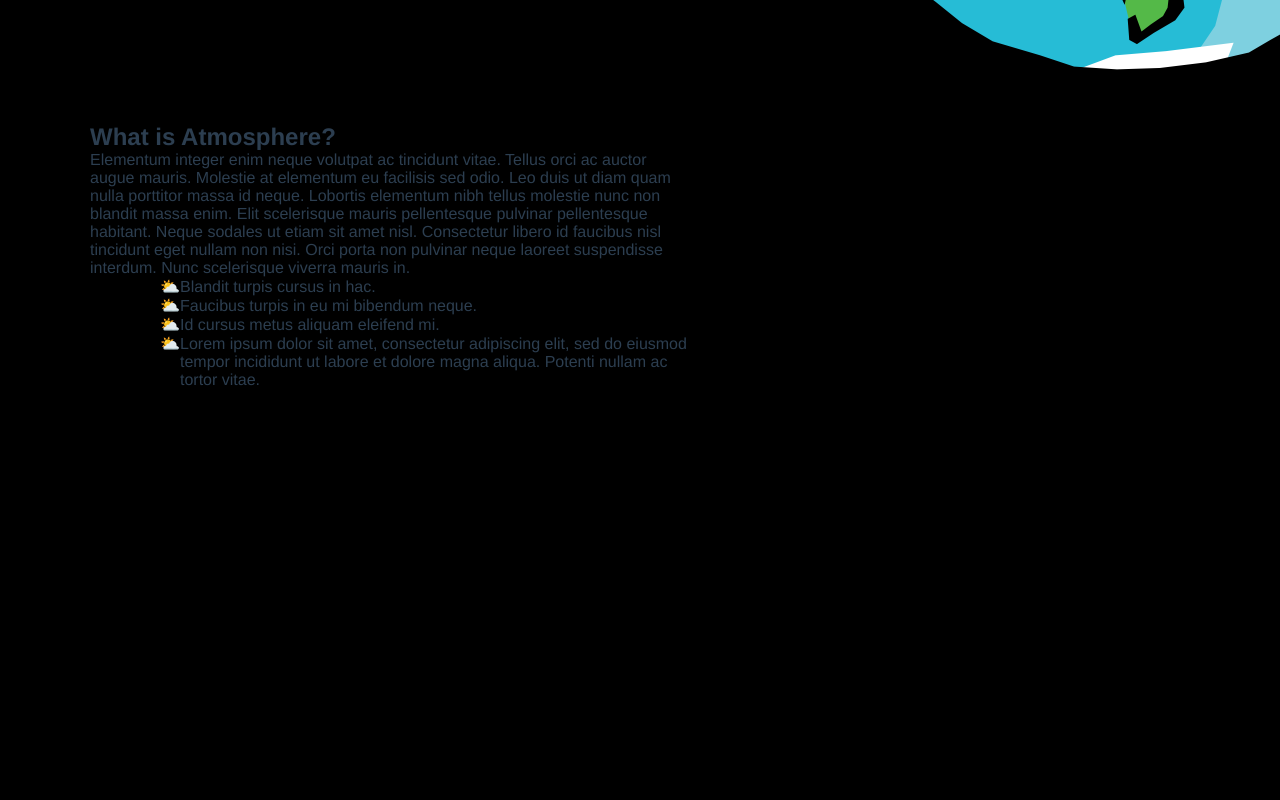
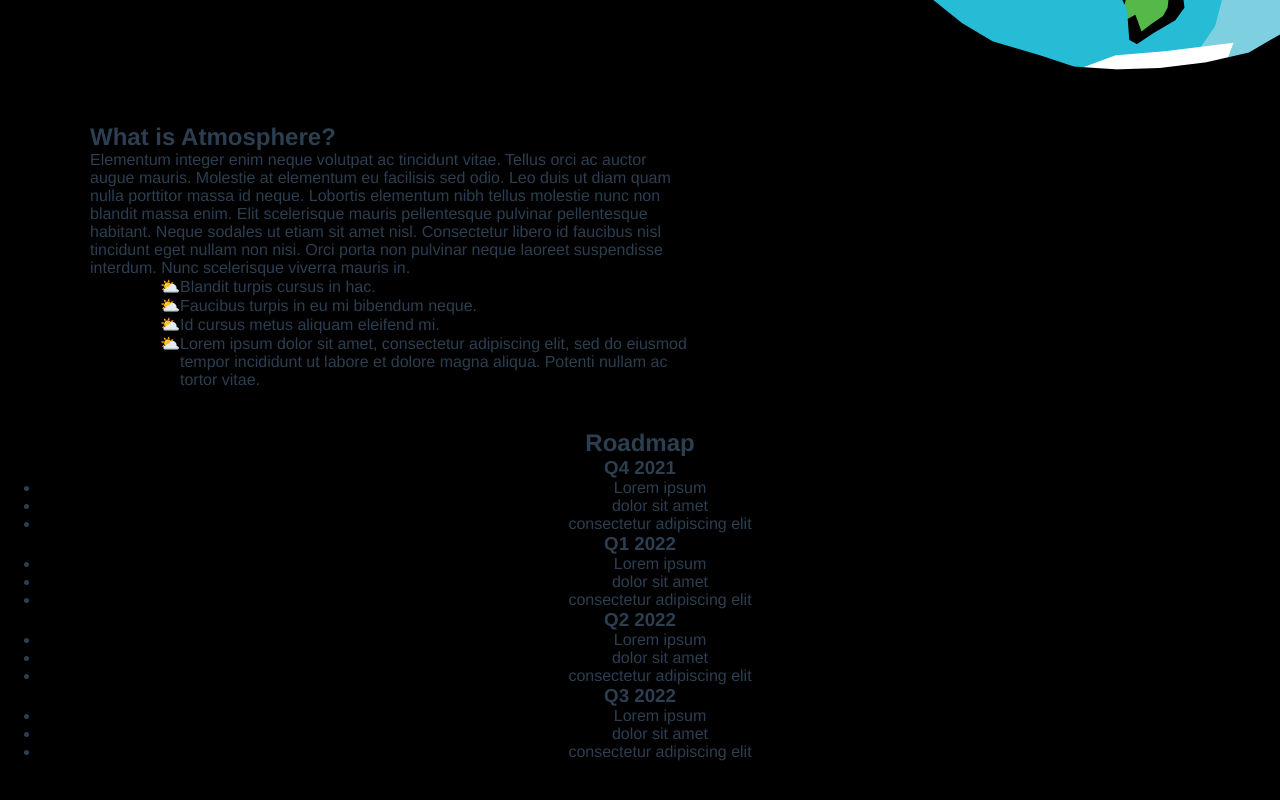
Before and after one commit to tardisdriver/atmosphere, a Vue app: page / in a window 1280 px wide. Shown: the part 632-1432 px from the top of the page. Built offline with nearby package versions, Linux system fonts and the light colour scheme; a web font is replaced by a local one; what vuesax would draw is missing.

Commit message:
adds roadmap component

```diff
--- a/src/App.vue
+++ b/src/App.vue
@@ -4,6 +4,7 @@
     <Header />
     <Hero />
     <About />
+    <Roadmap />
   </div>
 </template>
 
@@ -12,10 +13,11 @@ import Header from './components/Header.vue'
 import Hero from './components/Hero.vue'
 import NavMenu from './components/NavMenu.vue'
 import About from './components/About.vue'
+import Roadmap from './components/Roadmap.vue'
 
 export default {
   name: 'App',
-  components: { Header, Hero, NavMenu, About },
+  components: { Header, Hero, NavMenu, About, Roadmap },
 }
 </script>
 
--- /dev/null
+++ b/src/components/Roadmap.vue
@@ -0,0 +1,36 @@
+<template>
+    <div id="roadmap">
+        <h2>Roadmap</h2>
+        <div>
+            <h3>Q4 2021</h3>
+                <ul>
+                    <li>Lorem ipsum</li>
+                    <li>dolor sit amet</li>
+                    <li>consectetur adipiscing elit</li>
+                </ul>
+            <h3>Q1 2022</h3>
+            <ul>
+                    <li>Lorem ipsum</li>
+                    <li>dolor sit amet</li>
+                    <li>consectetur adipiscing elit</li>
+                </ul>
+            <h3>Q2 2022</h3>
+            <ul>
+                    <li>Lorem ipsum</li>
+                    <li>dolor sit amet</li>
+                    <li>consectetur adipiscing elit</li>
+                </ul>
+            <h3>Q3 2022</h3>
+            <ul>
+                    <li>Lorem ipsum</li>
+                    <li>dolor sit amet</li>
+                    <li>consectetur adipiscing elit</li>
+                </ul>
+        </div>
+    </div>
+</template>
+<script>
+export default {
+    name: "Roadmap"
+}
+</script>
```
